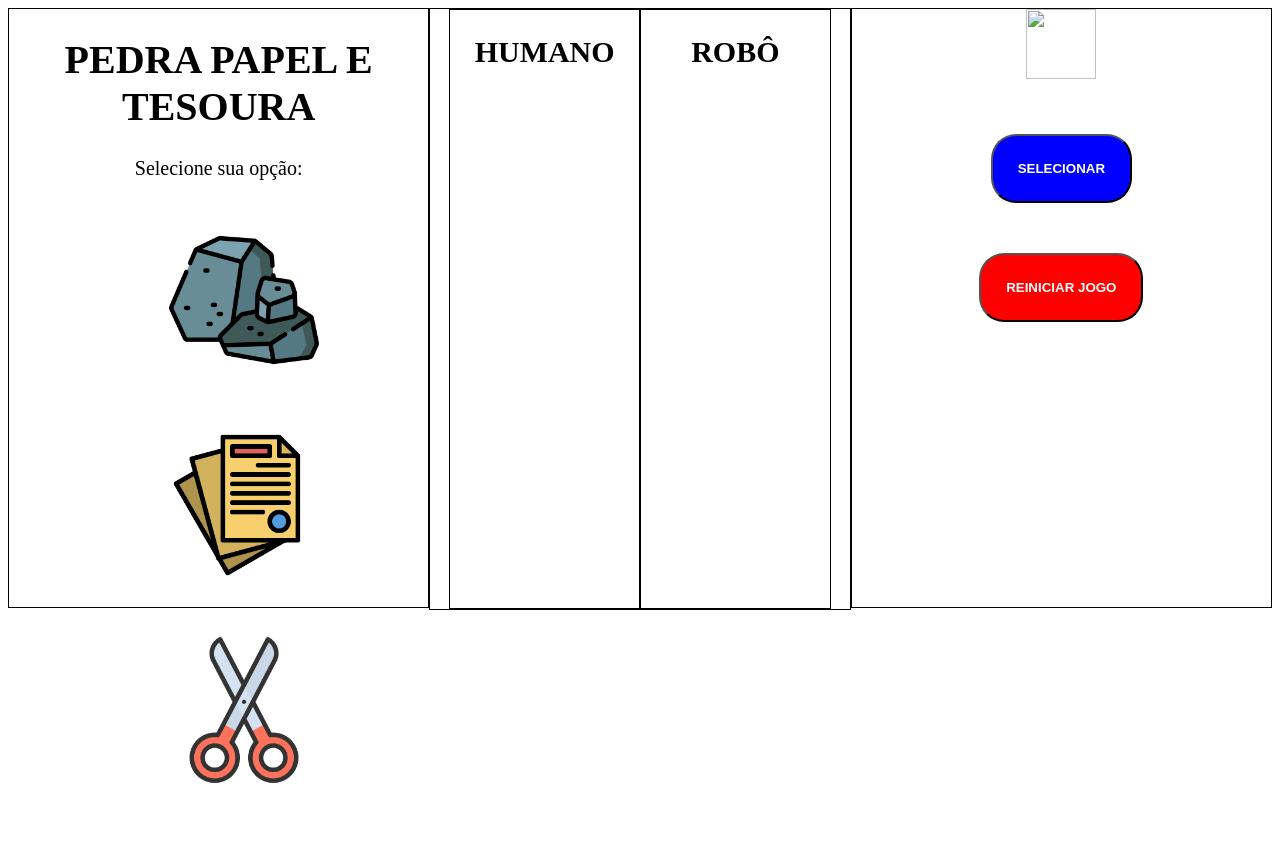
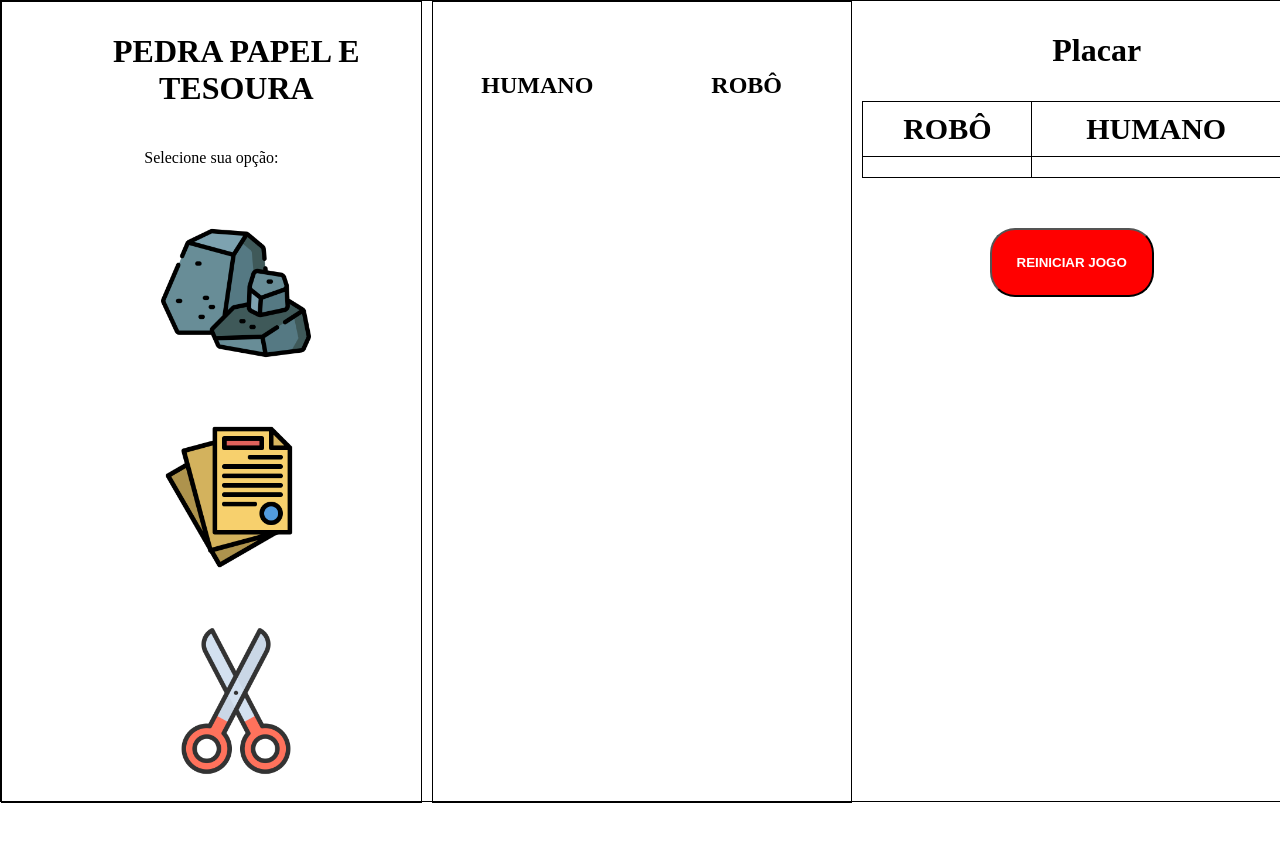
Before and after one commit to pedrocabralia/Rock-Paper-Scissors, a plain HTML site: page index.html in a window 1280 px wide. Before the commit the page ends 815 px from the top, so only its background shows below. Drawn offline with Linux system fonts and the light colour scheme.

Commit message:
correção de bug

```diff
--- a/index.html
+++ b/index.html
@@ -8,7 +8,7 @@
 </head>
 <body>
 
-    <div>
+    <div id="escolher">
 
         <h1>PEDRA PAPEL E TESOURA</h1>
         <p>Selecione sua opção:</p>
@@ -17,33 +17,48 @@
             <img src="img/papel.png" alt="" class="seleção"   id="papel">
             <img src="img/tesoura.png" alt="" class="seleção" id="tesoura">
 
-    </div>
+     </div>
 
-    <div id="placar">
+    <div id="escolhas">
 
           <div id="escolha-homem">
             <h2>HUMANO</h2>
 
+            </div>
 
-          </div>
+
+
+
 
 
           <div id="escolha-robo">
             <h2>ROBÔ</h2>
 
 
-          </div>
 
+            </div>
+
+
+        </div>
 
 
     </div>
 
 
-    <div>
+    <div id="placar">
 
-        <img src="img/robo.png" alt="" id="robo">
+        <h1>Placar</h1>
+        <table>
+          <tr>
+              <th>ROBÔ</th>
+              <th>HUMANO</th>
+          </tr>
+          <tr>
+              <th id="pontuacaoRobo"></th>
+              <th id="pontuacaoHumano"></th>
 
-        <button id="seleção-robo">SELECIONAR</button>
+          </tr>
+        </table>
 
         <button id="reiniciar-jogo">REINICIAR JOGO</button>
     </div>
--- a/index.js
+++ b/index.js
@@ -17,9 +17,12 @@ function escolherHumano(tipo, valor) {
     limparEscolha("escolha-homem");
     const escolha = document.getElementById("escolha-homem");
     const img = document.createElement("img");
+
     img.src = `img/${tipo}.png`;
-    img.style.width = "150px";
-    img.style.height = "150px";
+    img.style.width = "100px";
+    img.style.height = "100px";
+    img.style.marginTop = "10px";
+    img.style.display = "block"
     escolha.appendChild(img);
     valorEscolhaHumano = valor;
 
@@ -39,8 +42,8 @@ function getRoboChoice() {
     const escolha = document.getElementById("escolha-robo");
     const img = document.createElement("img");
     img.src = `img/${tipo}.png`;
-    img.style.width = "150px";
-    img.style.height = "150px";
+    img.style.width = "100px";
+    img.style.height = "100px";
     escolha.appendChild(img);
     valorEscolhaRobo = valor;
 
@@ -49,16 +52,16 @@ function getRoboChoice() {
 
 function verificarVencedor() {
     if (valorEscolhaHumano === valorEscolhaRobo) {
-        alert("Empate!");
+
     } else if (
         (valorEscolhaHumano === 1 && valorEscolhaRobo === 3) || // Pedra vence Tesoura
         (valorEscolhaHumano === 2 && valorEscolhaRobo === 1) || // Papel vence Pedra
         (valorEscolhaHumano === 3 && valorEscolhaRobo === 2)    // Tesoura vence Papel
     ) {
-        alert("Você venceu!");
+
         humanScore++;
     } else {
-        alert("Robô venceu!");
+
         computerScore++;
     }
 
@@ -67,7 +70,10 @@ function verificarVencedor() {
 
 function limparEscolha(elementId) {
     const escolha = document.getElementById(elementId);
-    escolha.innerHTML = "";
+
+    // Remove apenas as imagens, preservando o H2
+    const imgs = escolha.querySelectorAll("img");
+    imgs.forEach((img) => img.remove());
 }
 
 
--- a/style.css
+++ b/style.css
@@ -1,55 +1,53 @@
-body{
-
+body {
+    margin: 0;
+    padding: 0;
     display: flex;
-    height: 75vh;
+    height: 100vh;
+    width: 100vw;
+    border: 1px solid black;
+    gap: 10px; /* Espaçamento entre as seções */
 }
 
-div{
+#escolher {
+    border: 1px solid black;
     text-align: center;
-    width: 45%;
-    font-size: 20px;
-    border: 1px solid black;
-
+    width: 35%;
+    height: 100%;
 }
 
-.seleção{
-
+.seleção {
     width: 150px;
     height: 150px;
     cursor: pointer;
     margin-left: 50px;
-
     padding: 25px;
+    max-width: 150px;
+    max-height: 150px;
 }
 
-#robo{
-
-    width: 70px;
-    height: 70px;
-    display: inline;
-
-
+.seleção:hover {
+    background-color: darkgrey;
 }
 
-
-.seleção:hover{
-
-
-        background-color: darkgrey;
-
+#escolhas {
+    height: 100%;
+    width: 35%;
+    border: 1px solid black;
+    display: flex;
+    justify-content: center;
 }
 
-#placar{
+#escolha-homem,
+#escolha-robo {
+    display: flex;
+    flex-direction: column; /* Alinha título e imagem verticalmente */
+    align-items: center;
+    margin-top: 50px;
+    width: 100%;
+    height: 100%;
+}
 
-    display: flex;
-    height: 100%;
-    justify-content: center;
-
-
-
-
-}
-button{
+button {
     display: block;
     margin: 0 auto;
     margin-top: 50px;
@@ -61,14 +59,42 @@ button{
     cursor: pointer;
 }
 
-#reiniciar-jogo{
+#reiniciar-jogo {
+    background-color: red;
+}
+
+#placar table {
+    width: 100%;
+    font-size: 30px;
+    border-collapse: collapse; /* Junta as bordas */
+}
+
+#placar th,
+#placar td {
+    border: 1px solid black;
+    text-align: center;
+    padding: 10px;
+}
+
+#placar {
+    text-align: center;
+    width: 35%;
+    height: 100%;
+}
+
+h1 {
+    margin-left: 50px;
+    padding: 10px;
+}
+
+p {
+    padding: 10px;
+}
+#escolha-homem, #escolha-robo {
+    text-align: center;
+}
+
+#escolha-homem img, #escolha-robo img {
     display: block;
-    margin: 0 auto;
-    margin-top: 50px;
-    padding: 25px;
-    background-color: red;
-    color: white;
-    font-weight: bold;
-    border-radius: 25px;
-    cursor: pointer;
+    margin: 10px auto 0;
 }
```
